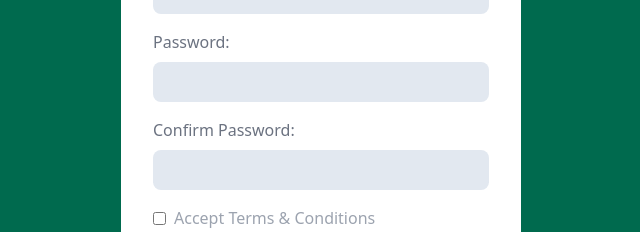
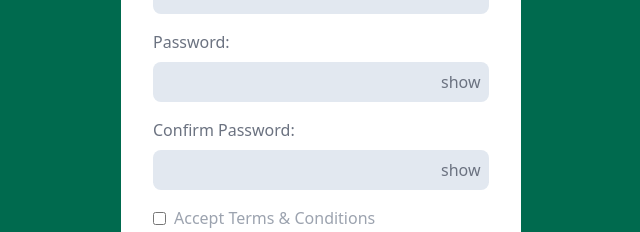
Before and after one commit to usama2723/Chat-Application, a React (Vite) app in the folder Frontend/: page /sign-up in a window 1280 px wide. Shown: the part 326-558 px from the top of the page, without its empty margins (319-959 px from the left). Built offline with nearby package versions, Linux system fonts and the light colour scheme; sample sign-in values are in the browser's storage.

Commit message:
fixed hide n show password

```diff
--- a/Frontend/src/components/Authentication/SignUp.tsx
+++ b/Frontend/src/components/Authentication/SignUp.tsx
@@ -147,6 +147,8 @@ const SignUp = () => {
             onClick={() => togglePasswordVisibility("password")}
             className="absolute translate-x-72 translate-y-10  text-gray-500"
           >
+            {showPassword ? "hide" : "show"}
+
           </button>
         </div>
 
@@ -165,6 +167,7 @@ const SignUp = () => {
             onClick={() => togglePasswordVisibility("confirmPassword")}
             className="absolute translate-x-72 translate-y-10  text-gray-500"
           >
+            {showConfirmPassword ? "hide" : "show"}
           </button>
         </div>
         <div className="flex justify-between text-gray-400 py-2">
```
